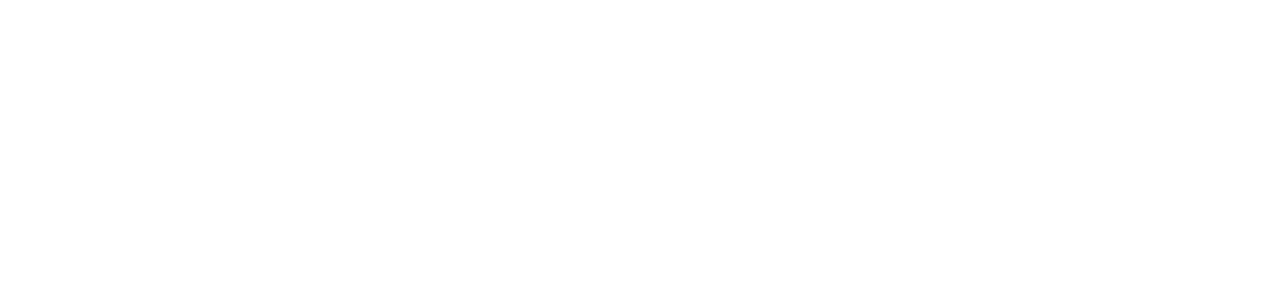
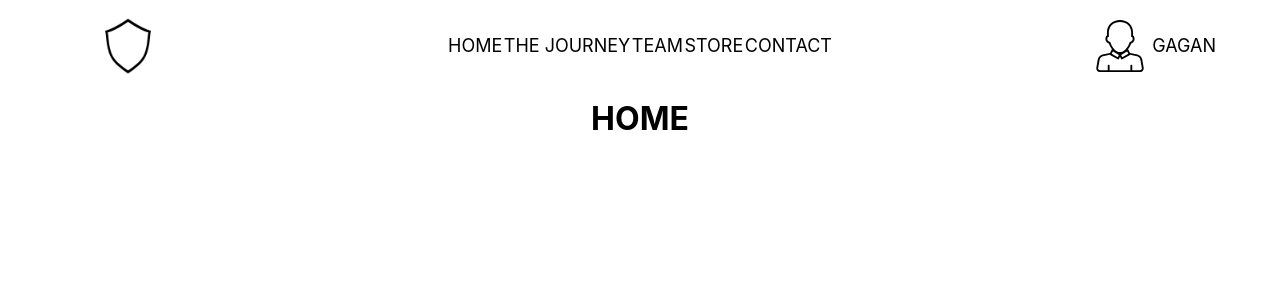
Before and after one commit to rashiyadhruv/Kicksup, a React (Create React App) app: page / in a window 1280 px wide. Shown: the top 300 px of the page. Built offline with nearby package versions, Linux system fonts and the light colour scheme.

Commit message:
Navbar and Routing

```diff
--- a/package.json
+++ b/package.json
@@ -8,7 +8,9 @@
     "@testing-library/user-event": "^13.5.0",
     "react": "^18.0.0",
     "react-dom": "^18.0.0",
+    "react-router-dom": "^6.3.0",
     "react-scripts": "5.0.1",
+    "sass": "^1.50.1",
     "web-vitals": "^2.1.4"
   },
   "scripts": {
--- a/src/App.css
+++ b/src/App.css
@@ -1,16 +1,5 @@
 .App {
   text-align: center;
-}
-
-.App-logo {
-  height: 40vmin;
-  pointer-events: none;
-}
-
-@media (prefers-reduced-motion: no-preference) {
-  .App-logo {
-    animation: App-logo-spin infinite 20s linear;
-  }
 }
 
 .App-header {
@@ -24,15 +13,14 @@
   color: white;
 }
 
-.App-link {
-  color: #61dafb;
+
+@font-face {
+  font-family: gobold;
+  src: url("./assets/fonts/Gobold_Regular.otf");
 }
 
-@keyframes App-logo-spin {
-  from {
-    transform: rotate(0deg);
-  }
-  to {
-    transform: rotate(360deg);
-  }
+
+@font-face {
+  font-family: prod_sans;
+  src: url("./assets/fonts/Product_Sans.ttf");
 }
--- a/src/App.js
+++ b/src/App.js
@@ -1,7 +1,24 @@
 import "./App.css";
+import Navbar from "./containers/navbar/navbar";
+import React from "react";
+import { BrowserRouter, Routes, Route } from "react-router-dom";
 
 function App() {
-  return <div className="App"></div>;
+  return (
+    <div className="App">
+      <BrowserRouter>
+        <Navbar />
+        <Routes>
+          <Route path="/" element={<h1>HOME</h1>} />
+          <Route path="/the-journey" element={<h1>THE JOURNEY</h1>} />
+          <Route path="/contact" element={<h1>CONTACT</h1>} />
+          <Route path="/team" element={<h1>TEAM</h1>} />
+          <Route path="/store" element={<h1>STORE</h1>} />
+          <Route path="/profile" element={<h1>PROFILE</h1>} />
+        </Routes>
+      </BrowserRouter>
+    </div>
+  );
 }
 
 export default App;
--- /dev/null
+++ b/src/containers/navbar/navbar.jsx
@@ -0,0 +1,51 @@
+import "./navbar.scss";
+import logo from "../../assets/images/websitelogo.png";
+import man from "../../assets/images/man.svg";
+
+import { Link } from "react-router-dom";
+import React from "react";
+
+const navbar = (props) => {
+  return (
+    <div className="navbar">
+      <div className="navbar-logo">
+        <img src={logo} alt="logo" />
+      </div>
+
+      <div className="navbar-main">
+        <div className="navbar-main-links" id="hov-1">
+          <div className="navbar-main-links-underline" id="effect-1"></div>
+          <div>
+            <Link to="/">HOME</Link>
+          </div>
+        </div>
+        <div className="navbar-main-links" id="hov-2">
+          <div className="navbar-main-links-underline" id="effect-2"></div>
+          <Link to="/the-journey">THE JOURNEY</Link>
+        </div>
+        <div className="navbar-main-links" id="hov-3">
+          <div className="navbar-main-links-underline" id="effect-3"></div>
+          <Link to="/team">TEAM</Link>
+        </div>
+        <div className="navbar-main-links" id="hov-4">
+          <div className="navbar-main-links-underline" id="effect-4"></div>
+          <Link to="/store">STORE</Link>
+        </div>
+        <div className="navbar-main-links" id="hov-5">
+          <div className="navbar-main-links-underline" id="effect-5"></div>
+          <Link to="/contact">CONTACT</Link>
+        </div>
+      </div>
+      <div className="navbar-right">
+        <div className="navbar-right-links">
+          <img src={man} alt="man" />
+          <p className="navbar-main-links">
+            <Link to="/profile">GAGAN</Link>
+          </p>
+        </div>
+      </div>
+    </div>
+  );
+};
+
+export default navbar;
--- /dev/null
+++ b/src/containers/navbar/navbar.scss
@@ -0,0 +1,92 @@
+.navbar {
+  width: 100vw;
+  height: 8vh;
+  padding-top: 14px;
+  display: flex;
+  flex-direction: row;
+  justify-content: space-between;
+  align-items: center;
+
+  &-logo {
+    width: 20vw;
+    height: 7vh;
+    display: flex;
+    flex-direction: row;
+    justify-content: center;
+    align-items: center;
+    img {
+      width: 100%;
+      height: 100%;
+      object-fit: contain;
+    }
+  }
+
+  &-main {
+    width: 30vw;
+    height: 8vh;
+    display: flex;
+    flex-direction: row;
+    justify-content: space-between;
+    align-items: center;
+    &-links {
+      position: relative;
+      text-align: center;
+      color: black;
+      font-style: normal;
+      font-weight: 400;
+      font-size: 18px;
+      line-height: 20px;
+      display: flex;
+      flex-direction: row;
+      justify-content: flex-start;
+      align-items: center;
+      cursor: pointer;
+      &-underline {
+        width: 0%;
+        height: 130%;
+        position: absolute;
+        z-index: -1;
+        border-bottom: 2px solid black;
+        transition: width 0.5s ease-in-out;
+      }
+    }
+  }
+
+  &-right {
+    width: 20vw;
+    height: 8vh;
+    display: flex;
+    flex-direction: row;
+    justify-content: center;
+    align-items: center;
+    &-links {
+      width: 10vw;
+      height: 8vh;
+      display: flex;
+      flex-direction: row;
+      justify-content: space-evenly;
+      align-items: center;
+      img {
+        width: 80%;
+        height: 80%;
+        object-fit: contain;
+      }
+    }
+  }
+}
+
+#hov-1:hover > #effect-1 {
+  width: 70%;
+}
+#hov-2:hover > #effect-2 {
+  width: 70%;
+}
+#hov-3:hover > #effect-3 {
+  width: 70%;
+}
+#hov-4:hover > #effect-4 {
+  width: 70%;
+}
+#hov-5:hover > #effect-5 {
+  width: 70%;
+}
--- a/src/index.css
+++ b/src/index.css
@@ -7,6 +7,12 @@
   -moz-osx-font-smoothing: grayscale;
 }
 
+a{
+  text-decoration: none;
+color: black;
+}
+
+
 code {
   font-family: source-code-pro, Menlo, Monaco, Consolas, 'Courier New',
     monospace;
```
Also changed, not shown: src/assets/images/man.svg (added), 1 other file (tests, documents, lock files or other folders).
